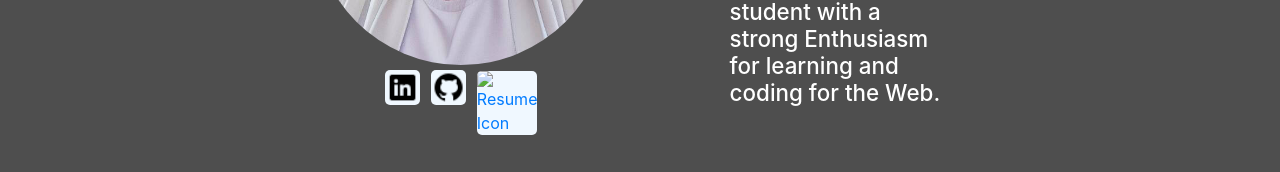
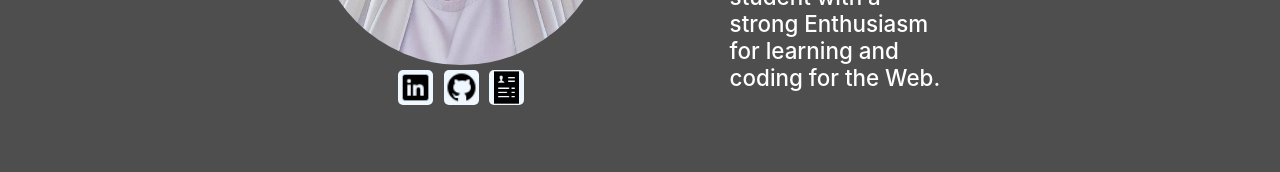
Before and after one commit to haverh/portfolio, a plain HTML site: page index.html in a window 1280 px wide. Shown: the part 433-605 px from the top of the page. Drawn offline with nearby package versions, Linux system fonts and the light colour scheme; the site is published under a folder, as on GitHub Pages, so addresses that start at the root find nothing.

Commit message:
Minor changes

```diff
--- a/index.html
+++ b/index.html
@@ -75,7 +75,7 @@ EMAIL: haverh@uci.edu
 						src="./images/icon-github-30.png" alt="GitHub Icon">
 				</a>
 				<a href="/downloadables/Resume.pdf" download><img
-						style="background-color: aliceblue; border-radius: 5px;" src="/images/icon-resume-50.png"
+						style="background-color: aliceblue; border-radius: 5px;" src="./images/icon-resume-50.png"
 						alt="Resume Icon">
 				</a>
 			</div>
```
